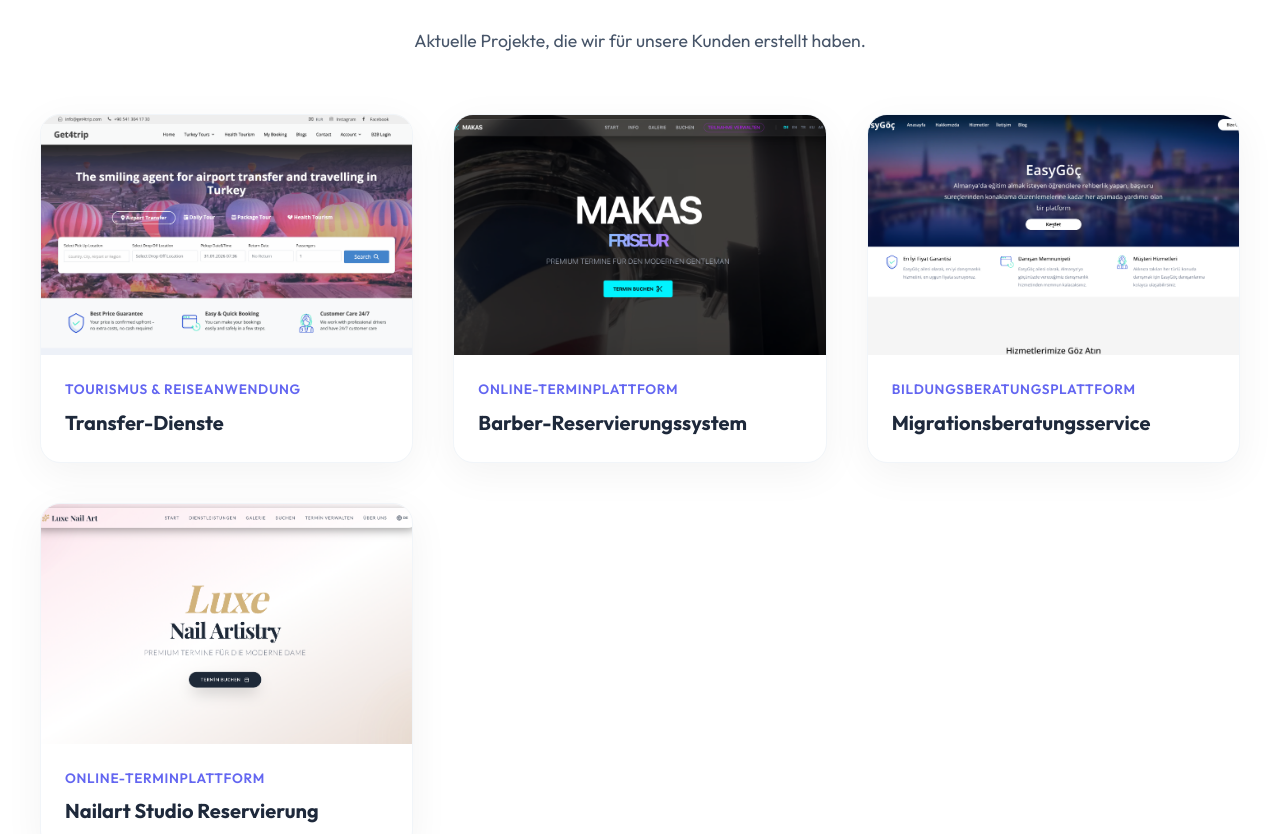
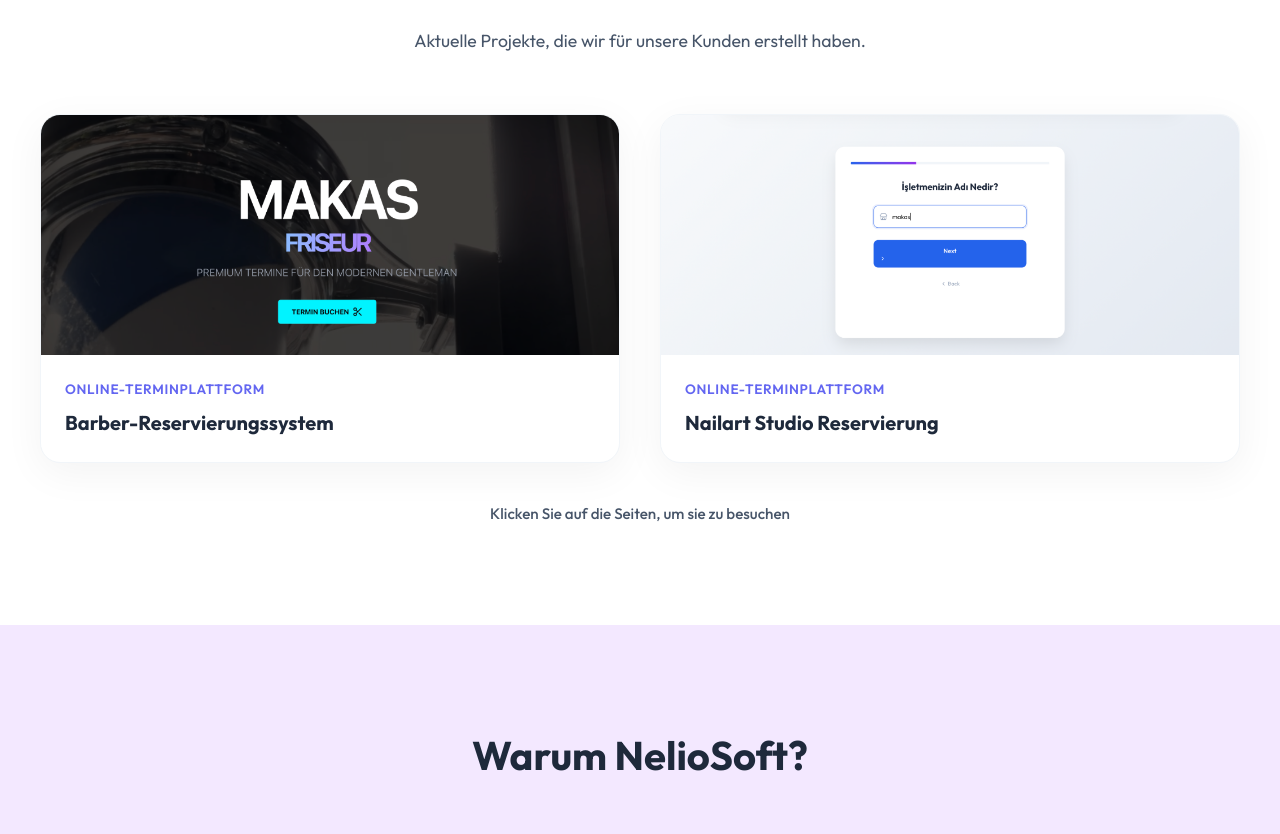
Before and after one commit to YussufBera/neliosoft, a Next.js app: page / in a window 1280 px wide. Shown: the part 2350-3184 px from the top of the page. Built offline with nearby package versions, Linux system fonts and the light colour scheme.

Commit message:
Update portfolio: remove excess items and update nail art image

```diff
--- a/src/components/Portfolio.tsx
+++ b/src/components/Portfolio.tsx
@@ -11,28 +11,16 @@ export default function Portfolio() {
 
     const projects = [
         {
-            title: t.portfolio.project_transfer,
-            category: t.portfolio.cat_travel,
-            link: "https://www.get4trip.com",
-            image: "/get4trip-preview.png"
-        },
-        {
             title: t.portfolio.project_barber,
             category: t.portfolio.cat_appointment,
             link: "https://berber.neliosoft.com",
             image: "/barber-preview-v3.png"
         },
         {
-            title: t.portfolio.project_migration,
-            category: t.portfolio.cat_consultancy,
-            link: "https://easygoc.com",
-            image: "/easygoc-preview-v2.png"
-        },
-        {
             title: t.portfolio.project_nail,
             category: t.portfolio.cat_appointment,
             link: "https://nail.neliosoft.com",
-            image: "/nail-studio-preview.png"
+            image: "/nail-refreshed.png"
         },
     ];
 
```
Also changed, not shown: public/nail-refreshed.png (added).
